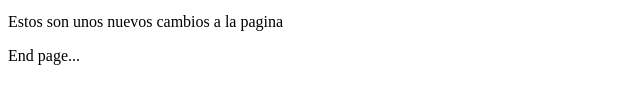
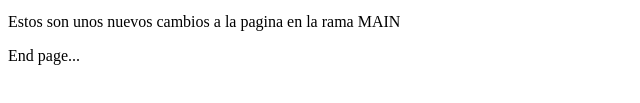
Before and after one commit to 0scarmnz/0scarmnz.github.io, a plain HTML site: page index.html in a window 1280 px wide. Shown: the part 403-506 px from the top of the page, without its empty margins (0-640 px from the left). Drawn offline with Linux system fonts and the light colour scheme.

Commit message:
03 Cambios en main

```diff
--- a/index.html
+++ b/index.html
@@ -1,5 +1,5 @@
 <h1> Este es un sitio web con GitHub page</h1>
 <p> Fue creado como prueba del curso </p>
 <p><img src="https://i.imgur.com/CjQYrc4.gif" /></p>
-<p>Estos son unos nuevos cambios a la pagina</p>
+<p>Estos son unos nuevos cambios a la pagina en la rama MAIN</p>
 <footer>End page...</footer>
```
